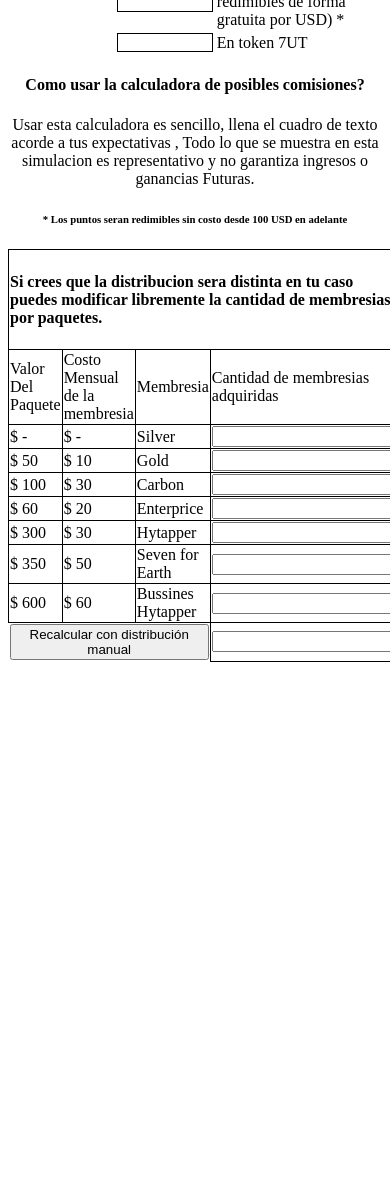
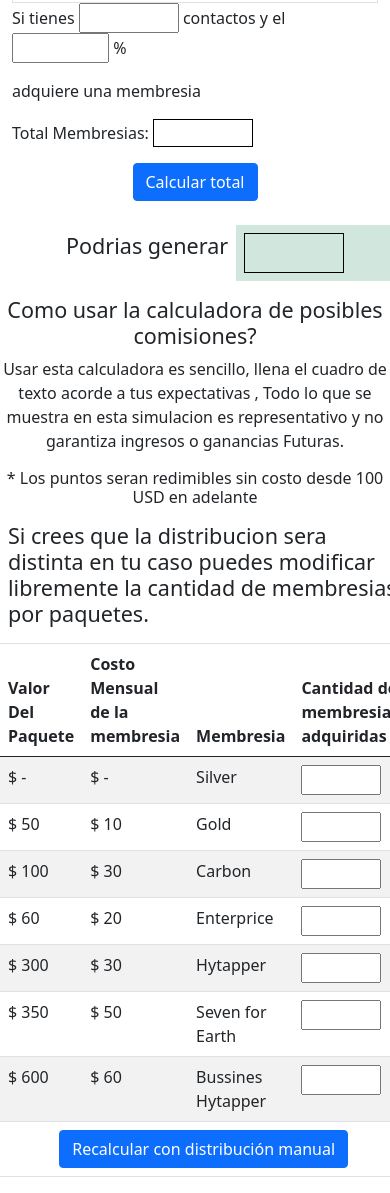
Before and after one commit to Nathalia98Dev/profitCalculator, a plain HTML site: page index.html in a window 390 px wide. Shown: the part 469-1662 px from the top of the page. Before the commit the page ends 1139 px from the top, so only its background shows below. Drawn offline with nearby package versions, Linux system fonts and the light colour scheme.

Commit message:
commit#1
Se reorganiza la pagina para que empiece a ser responsive

```diff
--- a/index.html
+++ b/index.html
@@ -5,37 +5,61 @@
         <meta http-equiv="X-UA-Compatible" content="IE=edge">
         <meta name="viewport" content="width=device-width, initial-scale=1.0">
         <title>Calculadora de comisiones</title>
+        <link href="https://cdn.jsdelivr.net/npm/bootstrap@5.0.2/dist/css/bootstrap.min.css" rel="stylesheet" integrity="sha384-EVSTQN3/azprG1Anm3QDgpJLIm9Nao0Yz1ztcQTwFspd3yD65VohhpuuCOmLASjC" crossorigin="anonymous">
         <link rel="stylesheet" href="css/index.css">
     </head>
     <body>
-
-        <ul>
-            <li><a class="active" href="index.html" id="referidos">Calculadora referidos</a></li>
-            <li><a href="recargas.html" id="recargas">Calculadoras recargas</a></li>
-            <li><a href="tokens.html" id="cToken">Compra de token</a></li>
-        </ul>
-
-       <div style="text-align: center;">
+       <div class="container-fluid p-5 my-5 border" style="text-align: center;">
             <img src="img/Logo-color.png" width="240" height="100">
        </div>
-       <div style="text-align: center;">
-           <p>Si tienes <input type="number" name="contactos" id="contactos"> contactos y el
-                <input type="number" name="cont_membresia" id="cont_membresia" min="1" max="100" maxlength="3" oninput="if(this.value.length > this.maxLength) this.value = this.value.slice(0, this.maxLength);"> %
-                adquiere una membresia</p>
+       <div class="container-fluid">
+            <nav class="navbar navbar-expand-sm border">
+                <div class="container-fluid">
+                    <ul class="navbar-nav">
+                        <li class="nav-item">
+                            <a class="nav-link active" href="index.html" id="referidos">Referidos</a>
+                        </li>
+                        <li class="nav-item">
+                            <a class="nav-link" href="recargas.html" id="recargas">Recargas</a>
+                        </li>
+                        <li class="nav-item">
+                            <a class="nav-link" href="tokens.html" id="cToken">Tokens</a>
+                        </li>
+                        <li class="nav-item">
+                            <a class="nav-link" href="comercios.html" id="cToken">Comercios</a>
+                        </li>
+                    </ul>
                 </div>
-        <div style="text-align: center;">
-            <table>
+        </nav>
+       </div>
+       <div class="container">
+           <p>Si tienes <input type="number" style="width: 100px;" name="contactos" id="contactos"> contactos y el
+                <input type="number" name="cont_membresia" id="cont_membresia" min="1" max="100" maxlength="3" oninput="if(this.value.length > this.maxLength) this.value = this.value.slice(0, this.maxLength);"> %</p>
+            <p>adquiere una membresia</p>
+        </div>
+        <div class="container">
+            <p>Total Membresias: <input type="number" style="width: 100px;" name="total_membresia" id="total_membresia" value="" disabled></p>
+        </div>
+        <div class="container" style="text-align: center;">
+            <button type="button" class="btn btn-primary" onclick="calcularTotalDefault();">Calcular total</button>
+        </div>
+        <br>
+        <div style="align-items: center;">
+            <table class="table table-borderless" width>
                 <tr>
-                    <td>
-                        <p>Total Membresias: <input type="number" name="total_membresia" id="total_membresia" value="" disabled></p>
-                    </td>
-                    <td>
-                        <button onclick="calcularTotalDefault();">Calcular total</button>
-                    </td>
+                    <th>
+                        <p class="h4" style="text-align: right;">Podrias generar</p>
+                    </th>
+                    <th class="table-success">
+                        <input type="text" class="total" id="totalG" style="text-align: right; width: 100px;" disabled value="">
+                    </th>
                 </tr>
             </table>
         </div>
-        <div>
+
+
+
+        <!-- <div>
             <table>
                 <tr>
                     <td style="font-size: 25px; font-weight: bold;">
@@ -67,139 +91,140 @@
                     </td>
                 </tr>
             </table>
-        </div>
+        </div> -->
         <div style="text-align: center;">
             <h4>Como usar la calculadora de posibles comisiones?</h4>
             <p>Usar esta calculadora es sencillo, llena el cuadro de texto acorde a tus expectativas , Todo lo que se muestra en esta simulacion es representativo y no garantiza ingresos o ganancias Futuras.</p>
             <h6>* Los puntos seran redimibles sin costo desde 100 USD en adelante</h6>
         </div>
         <div>
-            <table class="paquete_memb">
-                <tr class="rows">
-                    <td colspan="4">
+            <table class="table table-responsive table-striped">
+                <thead>
+                    <tr>
+                        <th colspan="4">
                             <h4>Si crees que la distribucion sera distinta en  tu caso puedes modificar libremente la cantidad de membresias por paquetes.</h4>
-                    </td>
+                        </th>
                     </tr>
-                <tr class="rows">
-                    <td class="columns">
+                    <tr>
+                        <th class="col-sm-3">
                             Valor Del Paquete
-                    </td>
-                    <td class="columns">
+                        </th>
+                        <th class="col-sm-3">
                             Costo Mensual de la membresia
-                    </td>
-                    <td class="columns">
+                        </th>
+                        <th class="col-sm-3">
                             Membresia
-                    </td>
-                    <td class="columns">
+                        </th>
+                        <th class="col-sm-3">
                             Cantidad de membresias adquiridas
-                    </td>
+                        </th>
                     </tr>
-                <tr class="rows">
-                    <td class="columns">
+                </thead>
+                <tbody>
+                    <tr>
+                        <td>
                             $ -
                         </td>
-                    <td class="columns">
+                        <td>
                             $ -
                         </td>
-                    <td class="columns">
+                        <td>
                             Silver
                         </td>
-                    <td class="column4 columns">
-                        <input type="text" id="mSilver" name="mem_adquiridas" value="" style="text-align: center;">
-                    </td>
-                </tr>
-                <tr class="rows">
-                    <td class="columns">
-                        $ 50
-                    </td>
-                    <td class="columns">
-                        $ 10
-                    </td>
-                    <td class="columns">
-                        Gold
-                    </td>
-                    <td class="column4 columns">
-                        <input type="text" id="mGold" name="mem_adquiridas" value="" style="text-align: center;">
-                    </td>
-                </tr>
-                <tr class="rows">
-                    <td class="columns">
-                        $ 100
-                    </td>
-                    <td class="columns">
-                        $ 30
-                    </td>
-                    <td class="columns">
-                        Carbon
-                    </td>
-                    <td class="column4 columns">
-                        <input type="text" id="mCarbon" name="mem_adquiridas" value="" style="text-align: center;">
-                    </td>
-                </tr>
-                <tr class="rows">
-                    <td class="columns">
-                        $ 60
-                    </td>
-                    <td class="columns">
-                        $ 20
-                    </td>
-                    <td class="columns">
-                        Enterprice
-                    </td>
-                    <td class="column4 columns">
-                        <input type="text" id="mEnterprice" name="mem_adquiridas" value="" style="text-align: center;">
-                    </td>
-                </tr>
-                <tr class="rows">
-                    <td class="columns">
-                        $ 300
-                    </td>
-                    <td class="columns">
-                        $ 30
-                    </td>
-                    <td class="columns">
-                        Hytapper
-                    </td>
-                    <td class="column4 columns">
-                        <input type="text" id="mHytapper" name="mem_adquiridas" value="" style="text-align: center;">
-                    </td>
-                </tr>
-                <tr class="rows">
-                    <td class="columns">
-                        $ 350
-                    </td>
-                    <td class="columns">
-                        $ 50
-                    </td>
-                    <td class="columns">
-                        Seven for Earth
-                    </td>
-                    <td class="column4 columns">
-                        <input type="text" id="mSeven" name="mem_adquiridas" value="" style="text-align: center;">
-                    </td>
-                </tr>
-                <tr class="rows">
-                    <td class="columns">
-                        $ 600
-                    </td>
-                    <td class="columns">
-                        $ 60
-                    </td>
-                    <td class="columns">
-                        Bussines Hytapper
-                    </td>
-                    <td class="column4 columns">
-                        <input type="text" id="mBussines" name="mem_adquiridas" value="" style="text-align: center;">
+                        <td>
+                            <input type="text" id="mSilver" name="mem_adquiridas" value="" style="text-align: center; width: 80px;">
                         </td>
                     </tr>
                     <tr>
-                    <td colspan="3" style="text-align: center;">
-                        <button onclick="calcularTotalManual();">Recalcular con distribución manual</button>
+                        <td>
+                            $ 50
                         </td>
-                    <td class="column4 columns">
-                        <input type="text" id="mTotal" name="mem_adquiridas" value="" style="text-align: center;">
+                        <td>
+                            $ 10
+                        </td>
+                        <td>
+                            Gold
+                        </td>
+                        <td>
+                            <input type="text" id="mGold" name="mem_adquiridas" value="" style="text-align: center; width: 80px;">
                         </td>
                     </tr>
+                    <tr>
+                        <td>
+                            $ 100
+                        </td>
+                        <td>
+                            $ 30
+                        </td>
+                        <td>
+                            Carbon
+                        </td>
+                        <td>
+                            <input type="text" id="mCarbon" name="mem_adquiridas" value="" style="text-align: center; width: 80px;">
+                        </td>
+                    </tr>
+                    <tr>
+                        <td>
+                            $ 60
+                        </td>
+                        <td>
+                            $ 20
+                        </td>
+                        <td>
+                            Enterprice
+                        </td>
+                        <td>
+                            <input type="text" id="mEnterprice" name="mem_adquiridas" value="" style="text-align: center; width: 80px;">
+                        </td>
+                    </tr>
+                    <tr>
+                        <td>
+                            $ 300
+                        </td>
+                        <td>
+                            $ 30
+                        </td>
+                        <td>
+                            Hytapper
+                        </td>
+                        <td>
+                            <input type="text" id="mHytapper" name="mem_adquiridas" value="" style="text-align: center; width: 80px;">
+                        </td>
+                    </tr>
+                    <tr>
+                        <td>
+                            $ 350
+                        </td>
+                        <td>
+                            $ 50
+                        </td>
+                        <td>
+                            Seven for Earth
+                        </td>
+                        <td>
+                            <input type="text" id="mSeven" name="mem_adquiridas" value="" style="text-align: center; width: 80px;">
+                        </td>
+                    </tr>
+                    <tr>
+                        <td>
+                            $ 600
+                        </td>
+                        <td>
+                            $ 60
+                        </td>
+                        <td>
+                            Bussines Hytapper
+                        </td>
+                        <td>
+                            <input type="text" id="mBussines" name="mem_adquiridas" value="" style="text-align: center; width: 80px;">
+                        </td>
+                    </tr>
+                    <tr>
+                        <td colspan="4" style="text-align: center;">
+                            <button type="button" class="btn btn-primary" onclick="calcularTotalManual();">Recalcular con distribución manual</button>
+                        </td>
+                    </tr>
+                </tbody>
             </table>
         </div>
     </body>
```
Also changed, not shown: recargas.html (+20 -8 lines), tokens.html (+20 -10 lines). Lines whose indentation alone changed are shown as unchanged.
